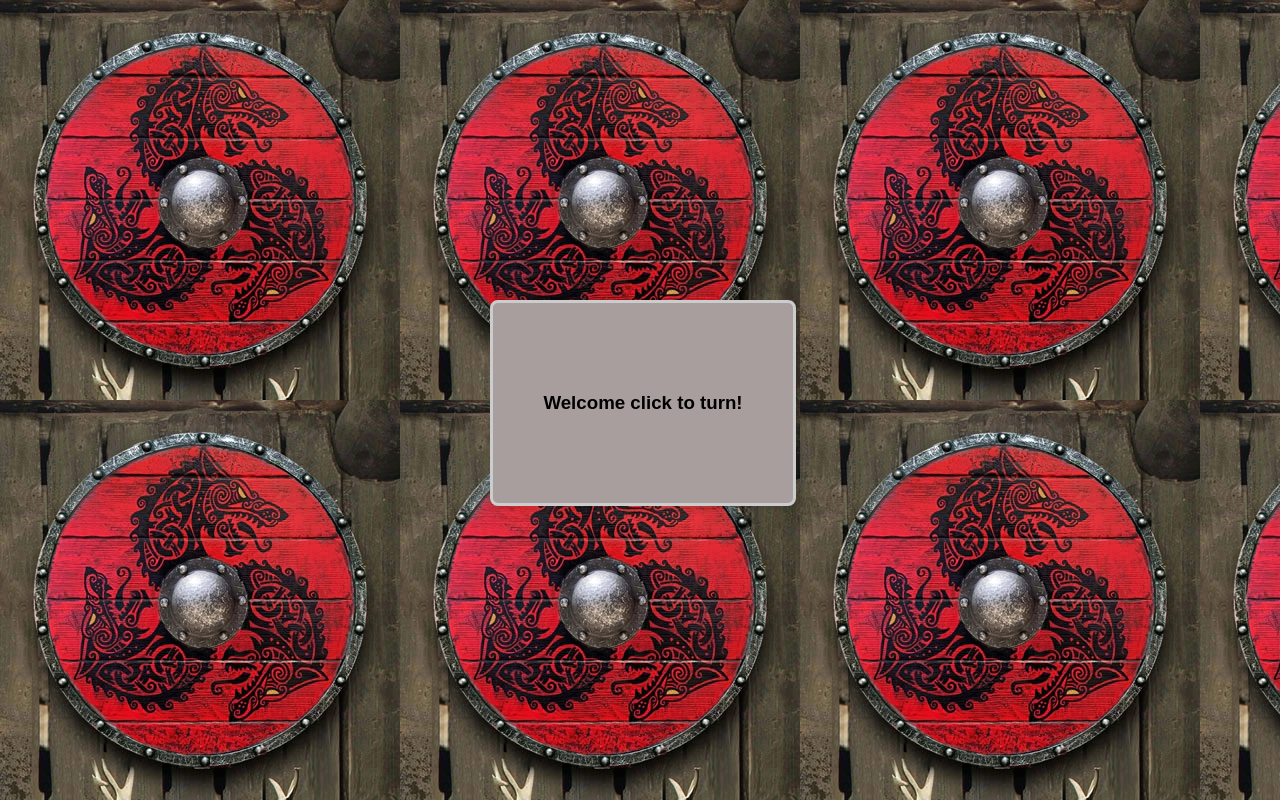
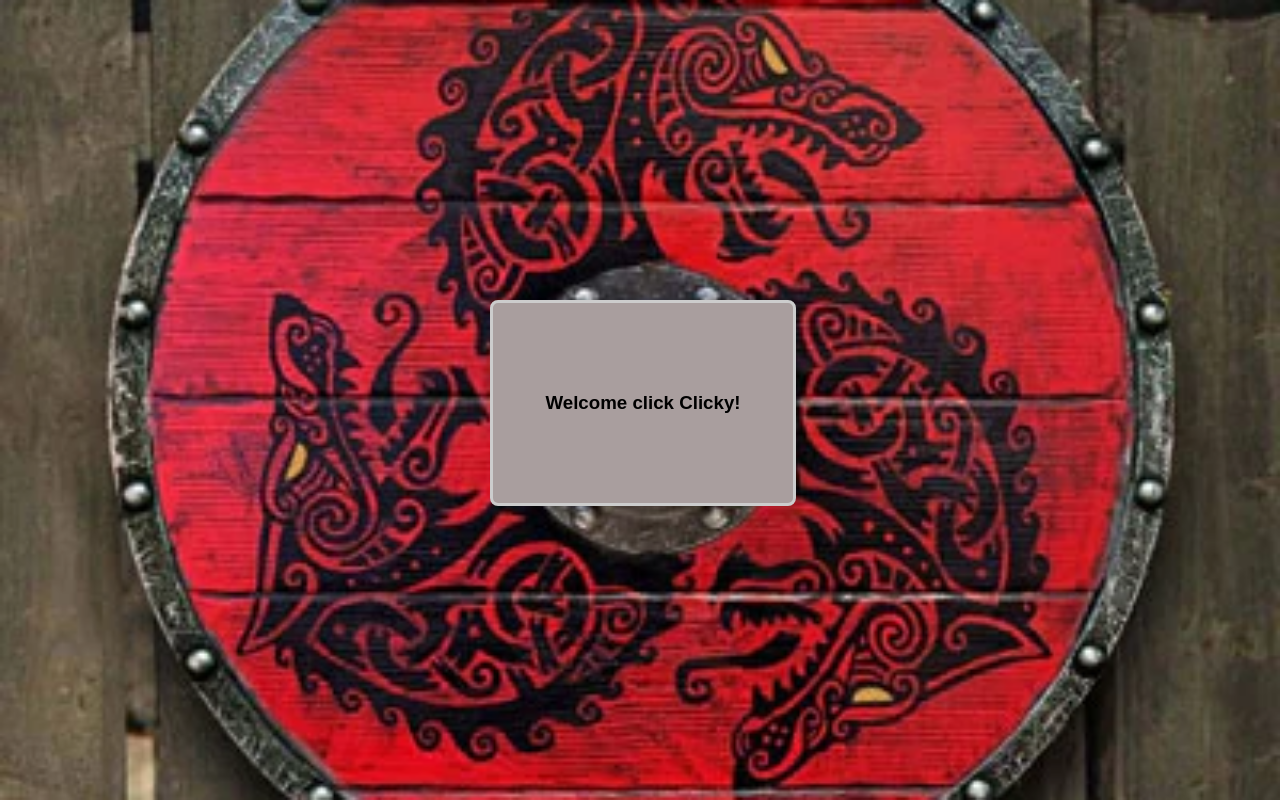
Before and after one commit to PMariusf/Cards, a website: page index.html in a window 1280 px wide. Drawn offline with Linux system fonts and the light colour scheme.

Commit message:
update again

```diff
--- a/index.html
+++ b/index.html
@@ -12,15 +12,15 @@
    <div class="card">
      <!-- Front of the card -->
      <div class="card-front">
-       <h3>Welcome click to turn!</h3>
+       <h3>Welcome click Clicky!</h3>
      </div>
      <!-- Back of the card -->
      <div class="card-back">
-       <h3>Make a To-Do List</h3>
+       <h3>Gief your Commands!</h3>
        <ul id="todo-list">
          <!-- Dynamic to-do items will appear here -->
        </ul>
-       <input type="text" id="todo-input" placeholder="Add a new task">
+       <input type="text" id="todo-input" placeholder="Sum ting wong!">
        <button id="add-todo-btn">Add</button>
      </div>
    </div>
--- a/styles.css
+++ b/styles.css
@@ -6,9 +6,12 @@ body {
   align-items: center;
   height: 100vh;
   margin: 0;
-  background-color: #f4f4f4;
+  background-color: #982626;
    background-image: url("viking_shield\ copy.png");
-    background-color: #cccccc;
+    background-color: #c64040;
+    background-size:     cover;
+    background-repeat:   no-repeat;
+    background-position: center center;
 
    }
 
@@ -71,6 +74,7 @@ main,
 }
 
 .card-back {
+
   background: #a59494;
   transform: rotateY(180deg);
 }
```
